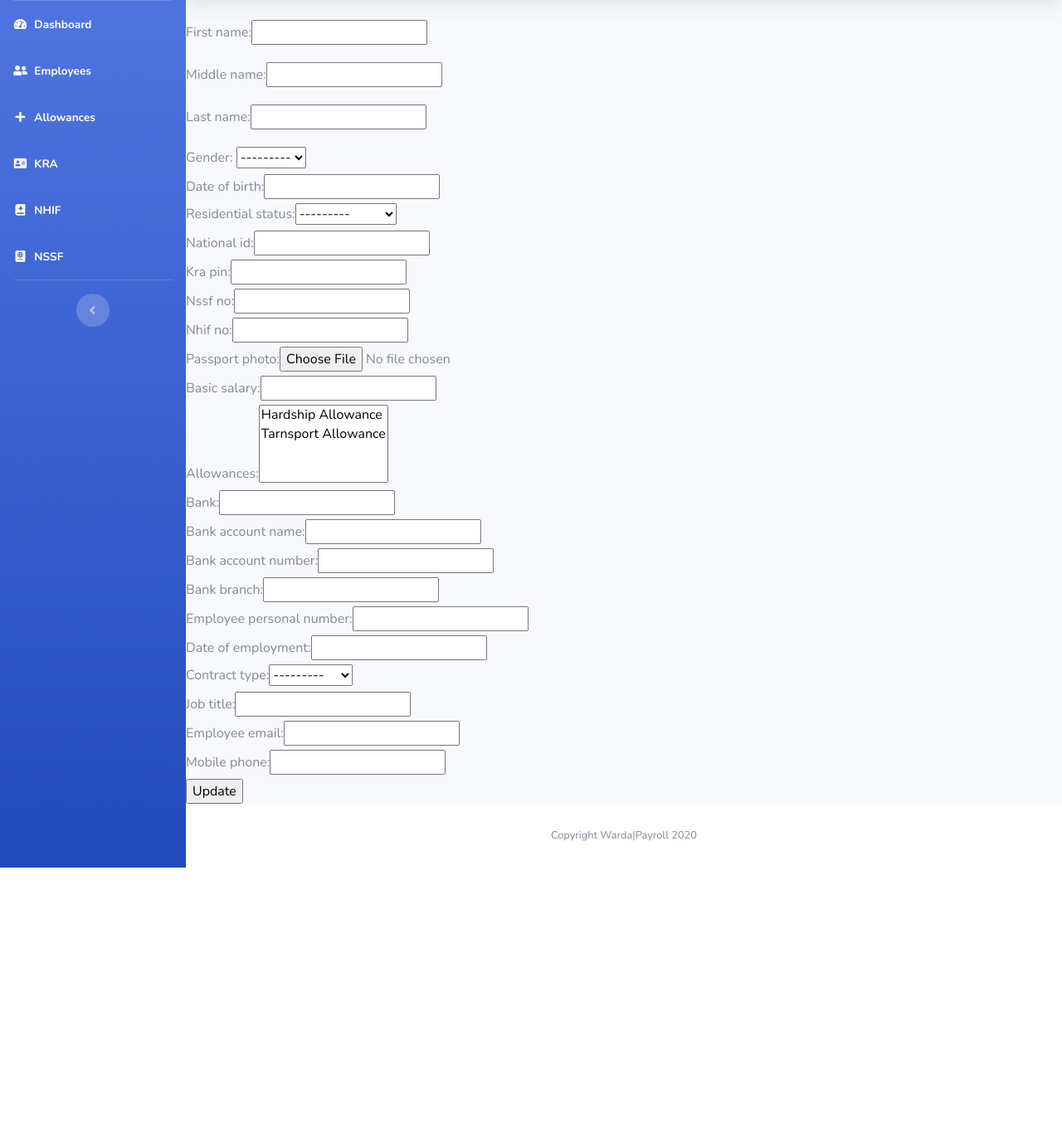
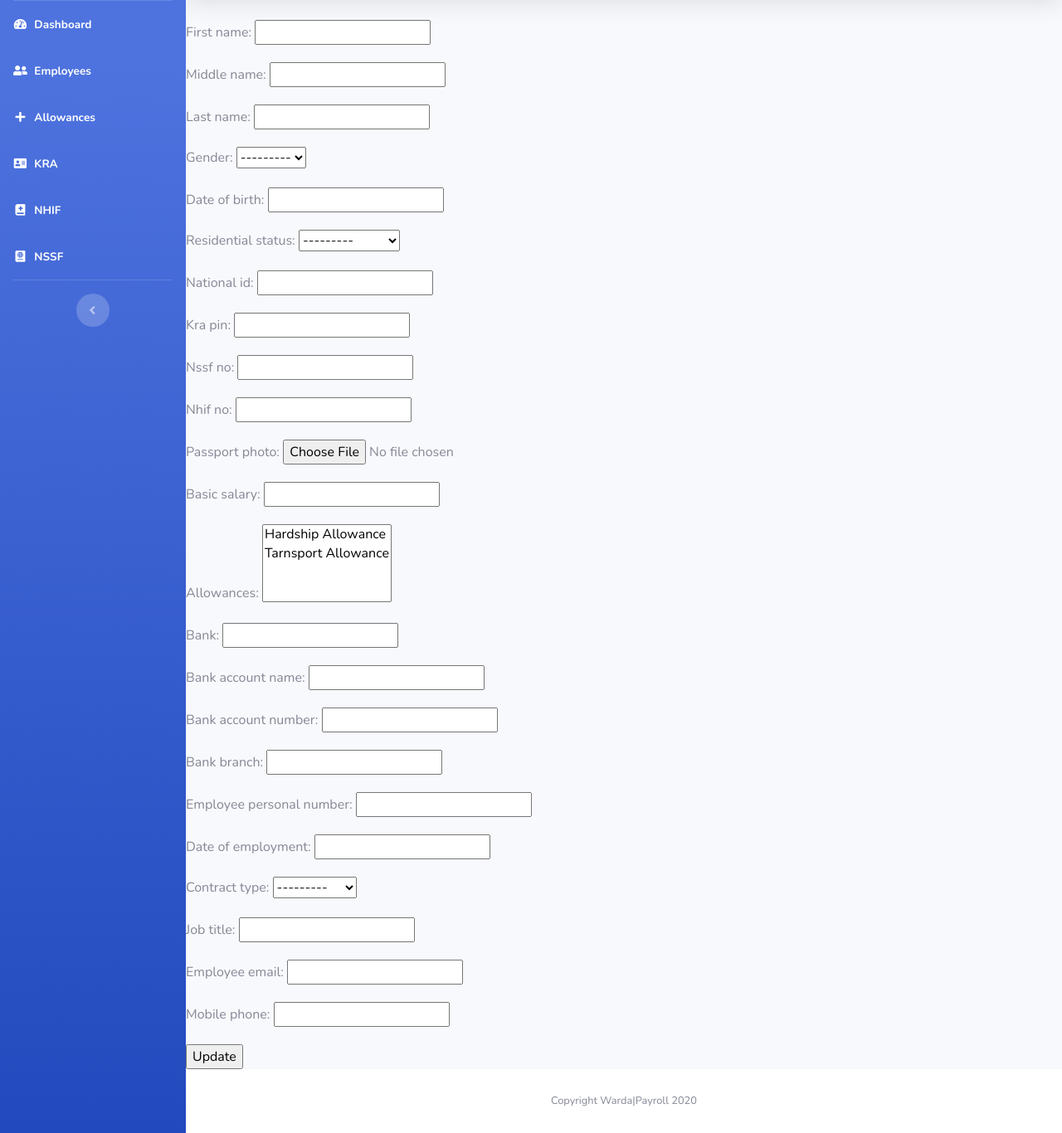
Before and after one commit to fatahrez/KenyaPayroll, a Django app: template templates/employee_update_form.html in a window 1280 px wide. Shown: the part 70-1436 px from the top of the page at 83% size. Before the commit the page ends 1116 px from the top, so only its background shows below. Run offline with Django 3.2, Linux system fonts and the light colour scheme; the template is opened without the code that fills it, so the values that code supplies are empty; some libraries are stand-ins or nearby versions.

Commit message:
finish writing form in employee_update_form.html

```diff
--- a/templates/employee_update_form.html
+++ b/templates/employee_update_form.html
@@ -7,14 +7,18 @@
     <form method="post">
         {% csrf_token %}
         <div class="form-group">
-            <label for="id_first_name">First name:</label><input type="text" name="first_name" maxlength="255" required id="id_first_name">
+            <label for="id_first_name">First name:</label>
+            <input type="text" name="first_name" maxlength="255" required id="id_first_name">
         </div>
         <div class="form-group">
-            <label for="id_middle_name">Middle name:</label><input type="text" name="middle_name" maxlength="255" required id="id_middle_name">
+            <label for="id_middle_name">Middle name:</label>
+            <input type="text" name="middle_name" maxlength="255" required id="id_middle_name">
         </div>
         <div class="form-group">
-            <label for="id_last_name">Last name:</label><input type="text" name="last_name" maxlength="255" required id="id_last_name">
+            <label for="id_last_name">Last name:</label>
+            <input type="text" name="last_name" maxlength="255" required id="id_last_name">
         </div>
+        <div class="form-group">
             <label for="id_gender">Gender:</label>
             <select name="gender" required id="id_gender">
                 <option value="" selected>---------</option>
@@ -23,45 +27,103 @@
 
                 <option value="F">Female</option>
 
-                </select><br>
-            <label for="id_date_of_birth">Date of birth:</label><input type="text" name="date_of_birth" required id="id_date_of_birth"><br>
-            <label for="id_residential_status">Residential status:</label><select name="residential_status" required id="id_residential_status"><br>
+            </select>
+        </div>
+        <div class="form-group">
+            <label for="id_date_of_birth">Date of birth:</label>
+            <input type="text" name="date_of_birth" required id="id_date_of_birth">
+        </div>
+        <div class="form-group">
+            <label for="id_residential_status">Residential status:</label>
+            <select name="residential_status" required id="id_residential_status">
                   <option value="" selected>---------</option>
 
                   <option value="R">Resident</option>
 
                   <option value="NR">Non-Resident</option>
 
-            </select><br>
-            <label for="id_national_id">National id:</label><input type="text" name="national_id" maxlength="10" required id="id_national_id"><br>
-            <label for="id_kra_pin">Kra pin:</label><input type="text" name="kra_pin" maxlength="11" required id="id_kra_pin"><br>
-            <label for="id_nssf_no">Nssf no:</label><input type="text" name="nssf_no" maxlength="15" required id="id_nssf_no"><br>
-            <label for="id_nhif_no">Nhif no:</label><input type="text" name="nhif_no" maxlength="15" required id="id_nhif_no"><br>
-            <label for="id_passport_photo">Passport photo:</label><input type="file" name="passport_photo" accept="image/*" id="id_passport_photo"><br>
-            <label for="id_basic_salary">Basic salary:</label><input type="text" name="basic_salary" maxlength="15" required id="id_basic_salary"><br>
-            <label for="id_allowances">Allowances:</label><select name="allowances" id="id_allowances" multiple>
+            </select>
+        </div>
+        <div class="form-group">
+            <label for="id_national_id">National id:</label>
+            <input type="text" name="national_id" maxlength="10" required id="id_national_id">
+        </div>
+        <div class="form-group">
+            <label for="id_kra_pin">Kra pin:</label>
+            <input type="text" name="kra_pin" maxlength="11" required id="id_kra_pin">
+        </div>
+        <div class="form-group">
+            <label for="id_nssf_no">Nssf no:</label>
+            <input type="text" name="nssf_no" maxlength="15" required id="id_nssf_no">
+        </div>
+        <div class="form-group">
+            <label for="id_nhif_no">Nhif no:</label>
+            <input type="text" name="nhif_no" maxlength="15" required id="id_nhif_no">
+        </div>
+        <div class="form-group">
+            <label for="id_passport_photo">Passport photo:</label>
+            <input type="file" name="passport_photo" accept="image/*" id="id_passport_photo">
+        </div>
+        <div class="form-group">
+            <label for="id_basic_salary">Basic salary:</label>
+            <input type="text" name="basic_salary" maxlength="15" required id="id_basic_salary">
+        </div>
+        <div class="form-group">
+            <label for="id_allowances">Allowances:</label>
+            <select name="allowances" id="id_allowances" multiple>
               <option value="1">Hardship Allowance</option>
 
               <option value="2">Tarnsport Allowance</option>
 
-            </select><br>
-            <label for="id_bank">Bank:</label><input type="text" name="bank" maxlength="50" required id="id_bank"><br>
-            <label for="id_bank_account_name">Bank account name:</label><input type="text" name="bank_account_name" maxlength="255" required id="id_bank_account_name"><br>
-            <label for="id_bank_account_number">Bank account number:</label><input type="text" name="bank_account_number" maxlength="35" required id="id_bank_account_number"><br>
-            <label for="id_bank_branch">Bank branch:</label><input type="text" name="bank_branch" maxlength="40" required id="id_bank_branch"><br>
-            <label for="id_employee_personal_number">Employee personal number:</label><input type="text" name="employee_personal_number" maxlength="50" required id="id_employee_personal_number"><br>
-            <label for="id_date_of_employment">Date of employment:</label><input type="text" name="date_of_employment" required id="id_date_of_employment"><br>
-            <label for="id_contract_type">Contract type:</label><select name="contract_type" required id="id_contract_type">
+            </select>
+        </div>
+        <div class="form-group">
+            <label for="id_bank">Bank:</label>
+            <input type="text" name="bank" maxlength="50" required id="id_bank">
+        </div>
+        <div class="form-group">
+            <label for="id_bank_account_name">Bank account name:</label>
+            <input type="text" name="bank_account_name" maxlength="255" required id="id_bank_account_name">
+        </div>
+        <div class="form-group">
+            <label for="id_bank_account_number">Bank account number:</label>
+            <input type="text" name="bank_account_number" maxlength="35" required id="id_bank_account_number">
+        </div>
+        <div class="form-group">
+            <label for="id_bank_branch">Bank branch:</label>
+            <input type="text" name="bank_branch" maxlength="40" required id="id_bank_branch">
+        </div>
+        <div class="form-group">
+            <label for="id_employee_personal_number">Employee personal number:</label>
+            <input type="text" name="employee_personal_number" maxlength="50" required id="id_employee_personal_number">
+        </div>
+        <div class="form-group">
+            <label for="id_date_of_employment">Date of employment:</label>
+            <input type="text" name="date_of_employment" required id="id_date_of_employment">
+        </div>
+        <div class="form-group">
+            <label for="id_contract_type">Contract type:</label>
+            <select name="contract_type" required id="id_contract_type">
               <option value="" selected>---------</option>
 
               <option value="P">Permanent</option>
 
               <option value="T">Temporary</option>
 
-            </select><br>
-            <label for="id_job_title">Job title:</label><input type="text" name="job_title" maxlength="50" required id="id_job_title"><br>
-            <label for="id_employee_email">Employee email:</label><input type="email" name="employee_email" maxlength="254" required id="id_employee_email"><br>
-            <label for="id_mobile_phone">Mobile phone:</label><input type="text" name="mobile_phone" maxlength="15" required id="id_mobile_phone"><br>
+            </select>
+        </div>
+        <div class="form-group">
+            <label for="id_job_title">Job title:</label>
+            <input type="text" name="job_title" maxlength="50" required id="id_job_title">
+        </div>
+        <div class="form-group">
+            <label for="id_employee_email">Employee email:</label>
+            <input type="email" name="employee_email" maxlength="254" required id="id_employee_email">
+        </div>
+        <div class="form-group">
+            <label for="id_mobile_phone">Mobile phone:</label>
+            <input type="text" name="mobile_phone" maxlength="15" required id="id_mobile_phone">
+        </div>
         <input type="submit" value="Update">
     </form>
 {% endblock %}
```
Lines whose indentation alone changed are shown as unchanged.
